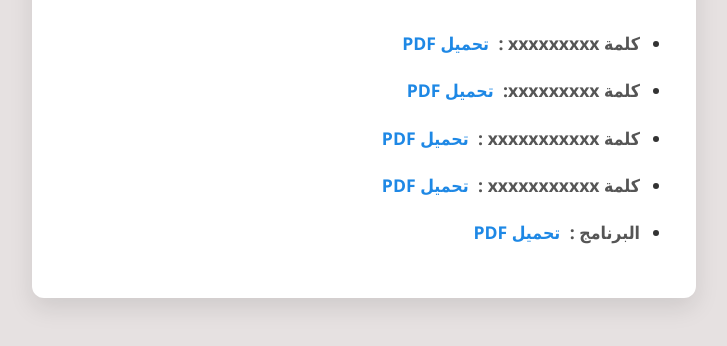
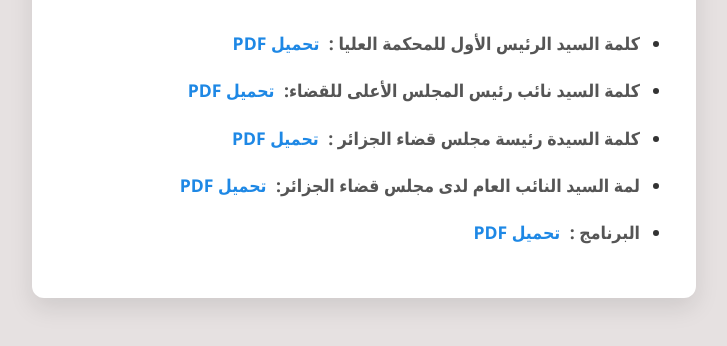
Before and after one commit to Amine-tmt/-CYBERSECURITY-AND-PROFESSIONAL-ETHICS, a plain HTML site: page index.html in a window 1280 px wide. Shown: the part 282-628 px from the top of the page, without its empty margins (276-1003 px from the left). Drawn offline with Linux system fonts and the light colour scheme.

Commit message:
Add files via upload

```diff
--- a/index.html
+++ b/index.html
@@ -72,10 +72,10 @@
     <img src="logo.png" alt="Logo" class="logo" />
     <h1>الأمن السيبراني وأخلاقيات المهنة</h1>
     <ul>
-      <li><strong>كلمة xxxxxxxxx :</strong> <a href="" target="_blank"> تحميل PDF</a></li>
-      <li><strong>كلمة  xxxxxxxxx:</strong> <a href="" target="_blank" >تحميل PDF </a></li>
-      <li><strong>كلمة   xxxxxxxxxxx    :</strong> <a href="" target="_blank" >تحميل PDF </a></li>
-      <li><strong>كلمة   xxxxxxxxxxx    :</strong> <a href="" target="_blank" >تحميل PDF </a></li>
+      <li><strong>كلمة السيد الرئيس الأول للمحكمة العليا :</strong> <a href="" target="_blank"> تحميل PDF</a></li>
+      <li><strong>كلمة السيد نائب رئيس المجلس الأعلى للقضاء:</strong> <a href="" target="_blank" >تحميل PDF </a></li>
+      <li><strong>كلمة السيدة رئيسة مجلس قضاء الجزائر :</strong> <a href="" target="_blank" >تحميل PDF </a></li>
+      <li><strong>لمة السيد النائب العام لدى مجلس قضاء الجزائر:</strong> <a href="" target="_blank" >تحميل PDF </a></li>
       <li><strong>البرنامج :</strong> <a href="" target="_blank">تحميل PDF </a></li>
 
     </ul>
```
